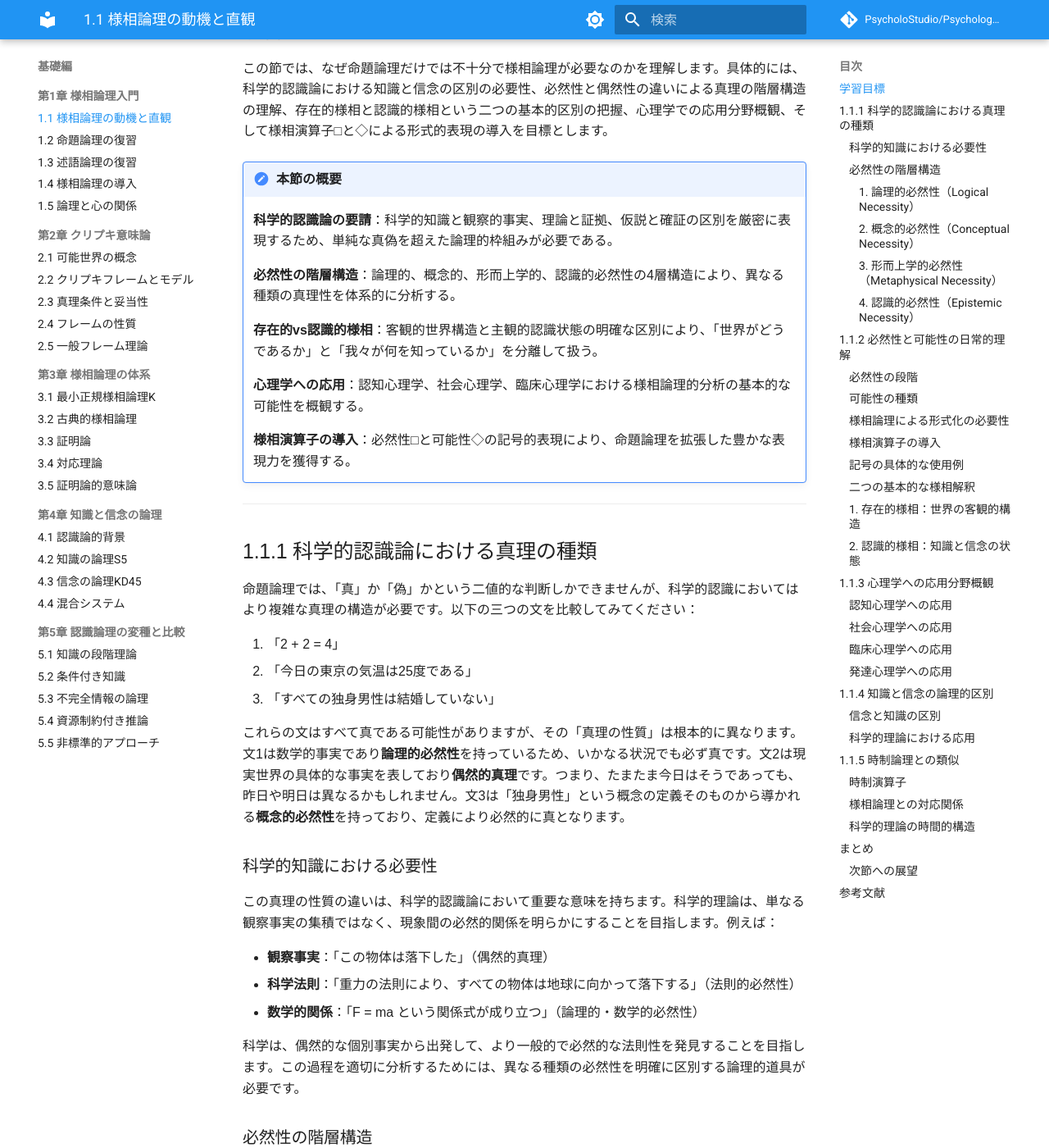
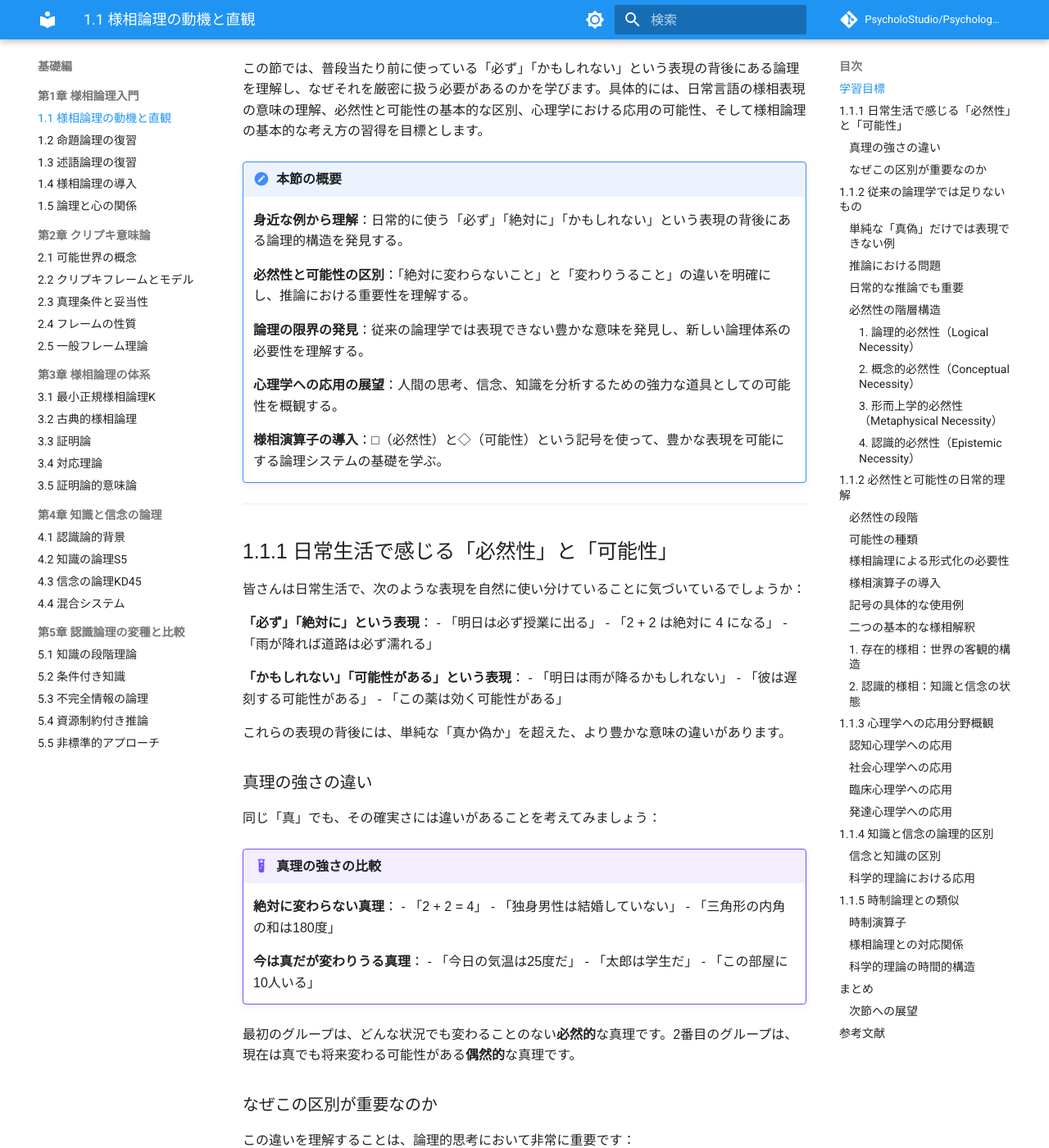
Before and after one commit to PsycholoStudio/Psychology-On-Epistemic-Logic, an MkDocs documentation site: the page built from docs/foundations/1-1-modal-motivation.md, in a window 1280 px wide and 1400 px high, scrolled down 208 px. Shown: the whole window at 82% size. Built offline with MkDocs 1.6.1 and Material for MkDocs 9.7.7, drawn with Linux system fonts in a browser that asks for light colours; comment, search, counter and statistics services are not loaded; some of the changed text lies outside the part shown.

Commit message:
1-1節の導入部を初学者向けに完全書き直し
- 身近な例から開始: 「必ず」「かもしれない」の日常的使い分けから導入
- 段階的理解促進: 抽象的概念の前に具体的で理解しやすい例を配置
- 論理学の限界を明確化: 太郎の年齢と数学的事実の対比で従来論理の不足を説明
- 実用性の強調: 計画立案や予測における様相の重要性を具体例で示す
- 学習目標の簡潔化: 初学者に分かりやすい表現に変更

科学的認識論の難しい話の前に、基本概念を丁寧に導入することで学習効果を向上

🤖 Generated with [Claude Code](https://claude.ai/code)

Co-Authored-By: Claude <noreply@anthropic.com>

```diff
--- a/docs/foundations/1-1-modal-motivation.md
+++ b/docs/foundations/1-1-modal-motivation.md
@@ -2,41 +2,109 @@
 
 ## 学習目標
 
-この節では、なぜ命題論理だけでは不十分で様相論理が必要なのかを理解します。具体的には、科学的認識論における知識と信念の区別の必要性、必然性と偶然性の違いによる真理の階層構造の理解、存在的様相と認識的様相という二つの基本的区別の把握、心理学での応用分野概観、そして様相演算子□と◇による形式的表現の導入を目標とします。
+この節では、普段当たり前に使っている「必ず」「かもしれない」という表現の背後にある論理を理解し、なぜそれを厳密に扱う必要があるのかを学びます。具体的には、日常言語の様相表現の意味の理解、必然性と可能性の基本的な区別、心理学における応用の可能性、そして様相論理の基本的な考え方の習得を目標とします。
 
 !!! summary "本節の概要"
 
-    **科学的認識論の要請**：科学的知識と観察的事実、理論と証拠、仮説と確証の区別を厳密に表現するため、単純な真偽を超えた論理的枠組みが必要である。
+    **身近な例から理解**：日常的に使う「必ず」「絶対に」「かもしれない」という表現の背後にある論理的構造を発見する。
 
-    **必然性の階層構造**：論理的、概念的、形而上学的、認識的必然性の4層構造により、異なる種類の真理性を体系的に分析する。
+    **必然性と可能性の区別**：「絶対に変わらないこと」と「変わりうること」の違いを明確にし、推論における重要性を理解する。
 
-    **存在的vs認識的様相**：客観的世界構造と主観的認識状態の明確な区別により、「世界がどうであるか」と「我々が何を知っているか」を分離して扱う。
+    **論理の限界の発見**：従来の論理学では表現できない豊かな意味を発見し、新しい論理体系の必要性を理解する。
 
-    **心理学への応用**：認知心理学、社会心理学、臨床心理学における様相論理的分析の基本的な可能性を概観する。
+    **心理学への応用の展望**：人間の思考、信念、知識を分析するための強力な道具としての可能性を概観する。
 
-    **様相演算子の導入**：必然性□と可能性◇の記号的表現により、命題論理を拡張した豊かな表現力を獲得する。
+    **様相演算子の導入**：□（必然性）と◇（可能性）という記号を使って、豊かな表現を可能にする論理システムの基礎を学ぶ。
 
 ---
 
-## 1.1.1 科学的認識論における真理の種類
+## 1.1.1 日常生活で感じる「必然性」と「可能性」
 
-命題論理では、「真」か「偽」かという二値的な判断しかできませんが、科学的認識においてはより複雑な真理の構造が必要です。以下の三つの文を比較してみてください：
+皆さんは日常生活で、次のような表現を自然に使い分けていることに気づいているでしょうか：
 
-1. 「2 + 2 = 4」
-2. 「今日の東京の気温は25度である」
-3. 「すべての独身男性は結婚していない」
+**「必ず」「絶対に」という表現**：
+- 「明日は必ず授業に出る」
+- 「2 + 2 は絶対に 4 になる」
+- 「雨が降れば道路は必ず濡れる」
 
-これらの文はすべて真である可能性がありますが、その「真理の性質」は根本的に異なります。文1は数学的事実であり**論理的必然性**を持っているため、いかなる状況でも必ず真です。文2は現実世界の具体的な事実を表しており**偶然的真理**です。つまり、たまたま今日はそうであっても、昨日や明日は異なるかもしれません。文3は「独身男性」という概念の定義そのものから導かれる**概念的必然性**を持っており、定義により必然的に真となります。
+**「かもしれない」「可能性がある」という表現**：
+- 「明日は雨が降るかもしれない」
+- 「彼は遅刻する可能性がある」
+- 「この薬は効く可能性がある」
 
-### 科学的知識における必要性
+これらの表現の背後には、単純な「真か偽か」を超えた、より豊かな意味の違いがあります。
 
-この真理の性質の違いは、科学的認識論において重要な意味を持ちます。科学的理論は、単なる観察事実の集積ではなく、現象間の必然的関係を明らかにすることを目指します。例えば：
+### 真理の強さの違い
 
-- **観察事実**：「この物体は落下した」（偶然的真理）
-- **科学法則**：「重力の法則により、すべての物体は地球に向かって落下する」（法則的必然性）
-- **数学的関係**：「F = ma という関係式が成り立つ」（論理的・数学的必然性）
+同じ「真」でも、その確実さには違いがあることを考えてみましょう：
 
-科学は、偶然的な個別事実から出発して、より一般的で必然的な法則性を発見することを目指します。この過程を適切に分析するためには、異なる種類の必然性を明確に区別する論理的道具が必要です。
+!!! example "真理の強さの比較"
+
+    **絶対に変わらない真理**：
+    - 「2 + 2 = 4」
+    - 「独身男性は結婚していない」
+    - 「三角形の内角の和は180度」
+
+    **今は真だが変わりうる真理**：
+    - 「今日の気温は25度だ」
+    - 「太郎は学生だ」
+    - 「この部屋に10人いる」
+
+最初のグループは、どんな状況でも変わることのない**必然的**な真理です。2番目のグループは、現在は真でも将来変わる可能性がある**偶然的**な真理です。
+
+### なぜこの区別が重要なのか
+
+この違いを理解することは、論理的思考において非常に重要です：
+
+**推論の確実性**：必然的な真理から導かれる結論は絶対に確実ですが、偶然的な真理から導かれる結論は状況が変われば変わる可能性があります。
+
+**予測と計画**：「必ず起こること」と「起こるかもしれないこと」を区別することで、より適切な判断や計画が立てられます。
+
+**科学的理解**：科学では、個別の観察事実から一般的な法則を見つけることを目指しますが、その法則がどの程度確実なのかを評価する必要があります。
+
+## 1.1.2 従来の論理学では足りないもの
+
+これまでの論理学（命題論理）では、「真か偽か」の二つの値しか扱えませんでした。しかし、実際の思考では、もっと豊かな表現が必要です。
+
+### 単純な「真偽」だけでは表現できない例
+
+次の文を見てください：
+
+!!! example "論理学の限界を示す例"
+
+    **文A**：「太郎は20歳だ」
+    **文B**：「2 + 2 = 4」
+
+    どちらも現在「真」だとします。しかし：
+
+    - 文Aは来年には「偽」になるかもしれません（21歳になるため）
+    - 文Bは永遠に「真」のままです
+
+    従来の論理学では、この重要な違いを表現できません！
+
+### 推論における問題
+
+この違いは、推論の確実性にも影響します：
+
+**確実な推論**：
+- 前提：「2 + 2 = 4」（必然的に真）
+- 結論：「2 + 2 ≠ 5」（必然的に真）
+
+**不確実な推論**：
+- 前提：「太郎は学生だ」（現在は真、将来は不明）
+- 結論：「太郎は授業に出る」（前提が変われば結論も変わる）
+
+### 日常的な推論でも重要
+
+私たちは日常的に、この違いを意識して判断しています：
+
+**計画を立てるとき**：
+- 「電車は必ず時刻表通りに来る」→ 確実な前提として計画
+- 「電車は時刻表通りに来るかもしれない」→ 余裕を持った計画
+
+**他人の行動を予測するとき**：
+- 「彼は約束を必ず守る」→ 強い信頼
+- 「彼は約束を守るかもしれない」→ 注意深い期待
 
 ### 必然性の階層構造
 
```
